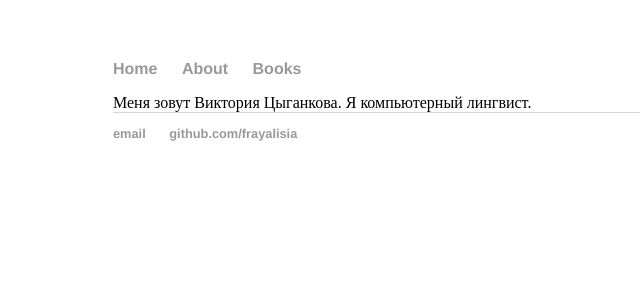
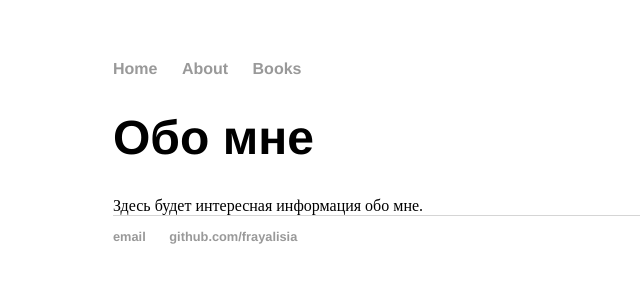
Before and after one commit to frayalisia/frayalisia.github.io, a Jekyll site: the page built from about/index.html, in a window 1280 px wide. Shown: the top 300 px of the page, without its empty margins (79-719 px from the left). Built offline with Jekyll 4.4.1, drawn with Linux system fonts in a browser that asks for light colours.

Commit message:
Update index.html

```diff
--- a/about/index.html
+++ b/about/index.html
@@ -1,7 +1,6 @@
 ---
-layout: default
-title: About me
+layout: post
+title: "Обо мне"
 ---
 
-Меня зовут Виктория Цыганкова.
-Я компьютерный лингвист.
+Здесь будет интересная информация обо мне.
```
